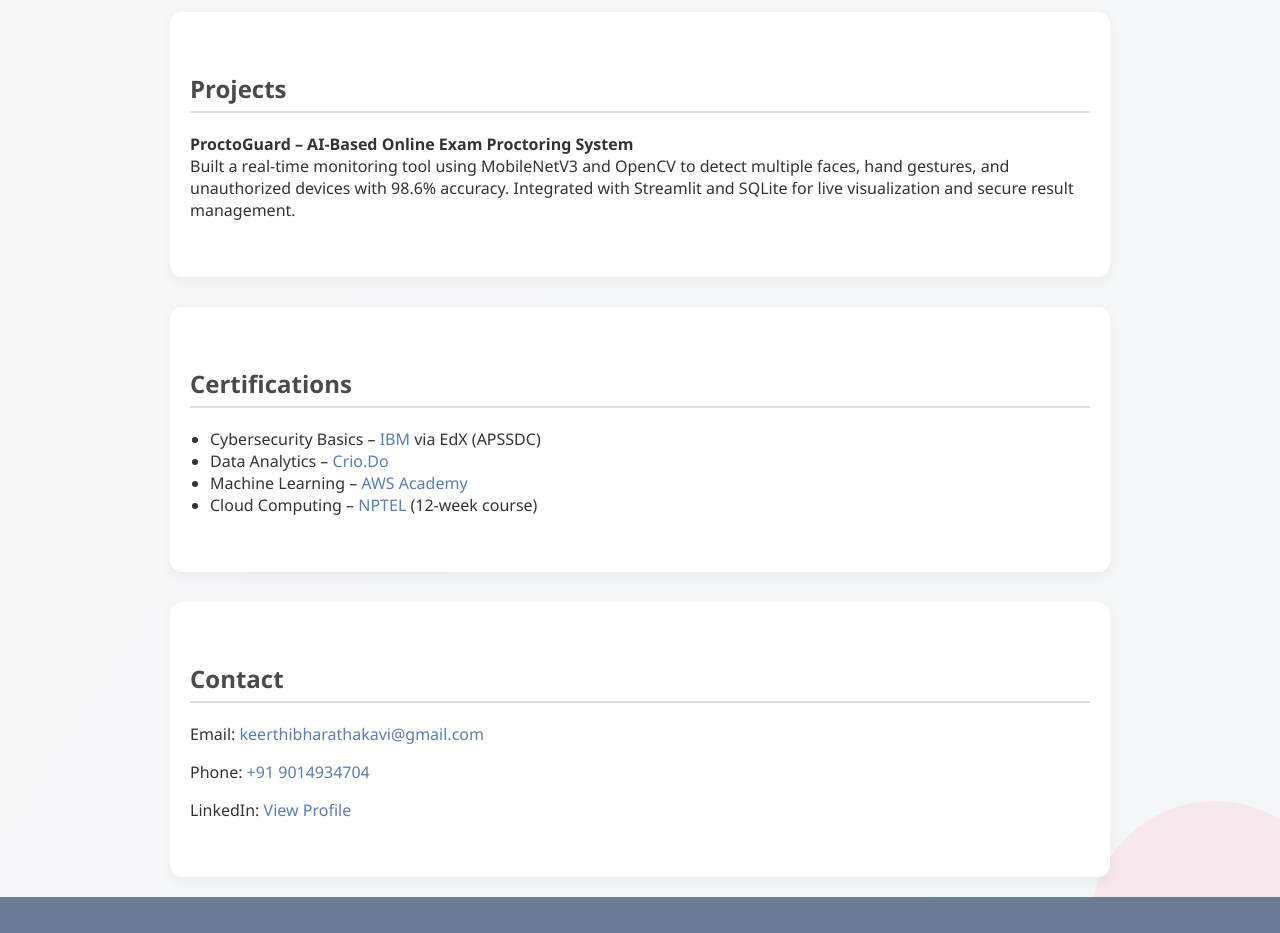
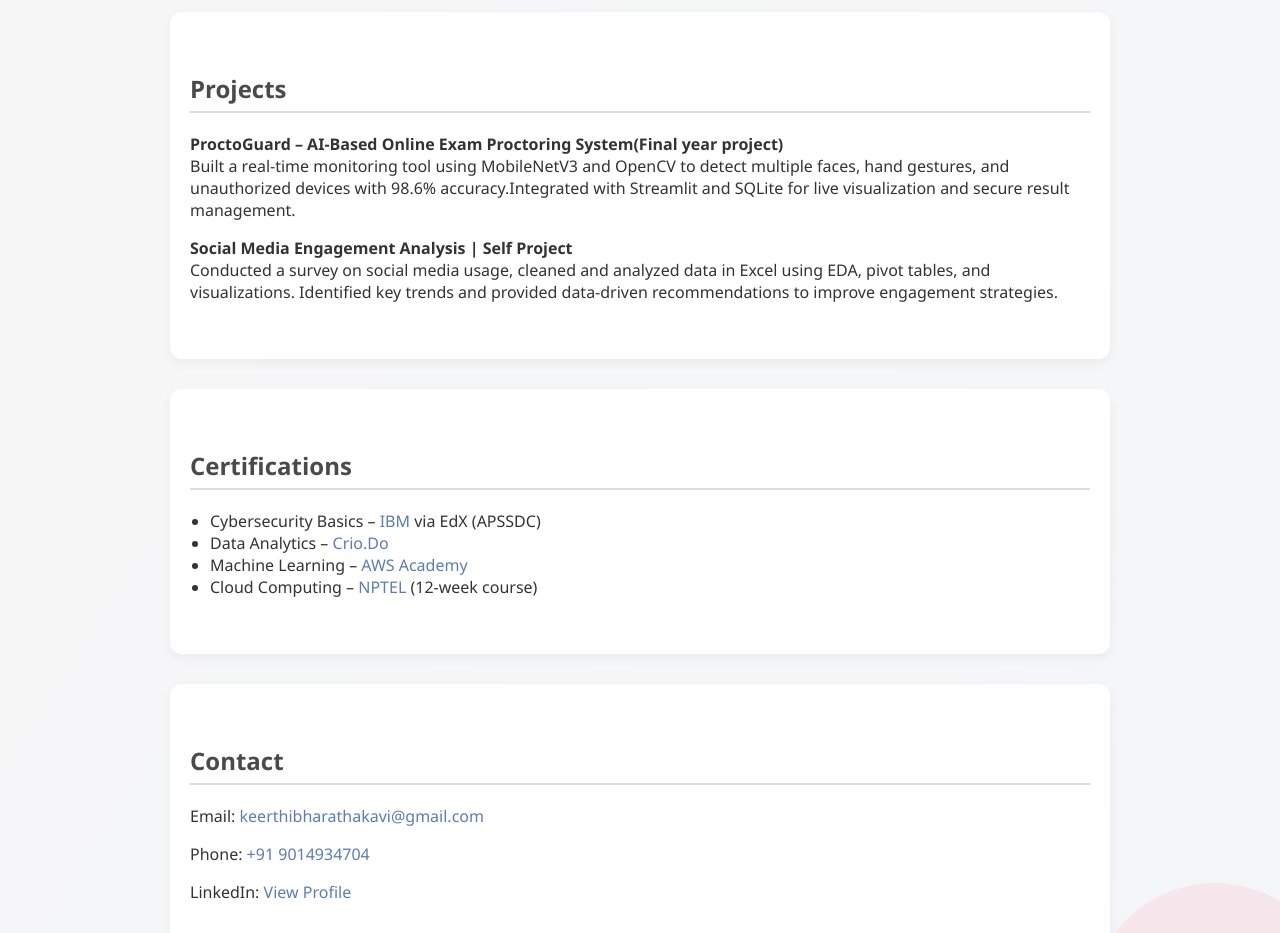
Before and after one commit to keerthikmb/keerthikmb.github.io, a plain HTML site: page index.html in a window 1280 px wide. Shown: the part 980-1913 px from the top of the page. Drawn offline with nearby package versions, Linux system fonts and the light colour scheme.

Commit message:
Update index.html

```diff
--- a/index.html
+++ b/index.html
@@ -164,8 +164,11 @@
 
 <section id="projects" data-aos="fade-up">
   <h2>Projects</h2>
-  <p><strong>ProctoGuard – AI-Based Online Exam Proctoring System</strong><br>
-  Built a real-time monitoring tool using MobileNetV3 and OpenCV to detect multiple faces, hand gestures, and unauthorized devices with 98.6% accuracy. Integrated with Streamlit and SQLite for live visualization and secure result management.</p>
+  <p><strong>ProctoGuard – AI-Based Online Exam Proctoring System(Final year project)</strong><br>
+  Built a real-time monitoring tool using MobileNetV3 and OpenCV to detect multiple faces, hand gestures, and unauthorized devices with 98.6% accuracy.Integrated with Streamlit and SQLite for live visualization and secure result management.</p>
+  <p><strong>Social Media Engagement Analysis | Self Project
+</strong><br>
+  Conducted a survey on social media usage, cleaned and analyzed data in Excel using EDA, pivot tables, and visualizations. Identified key trends and provided data-driven recommendations to improve engagement strategies.</p>
 </section>
 
 <section id="certifications" data-aos="zoom-in">
```
